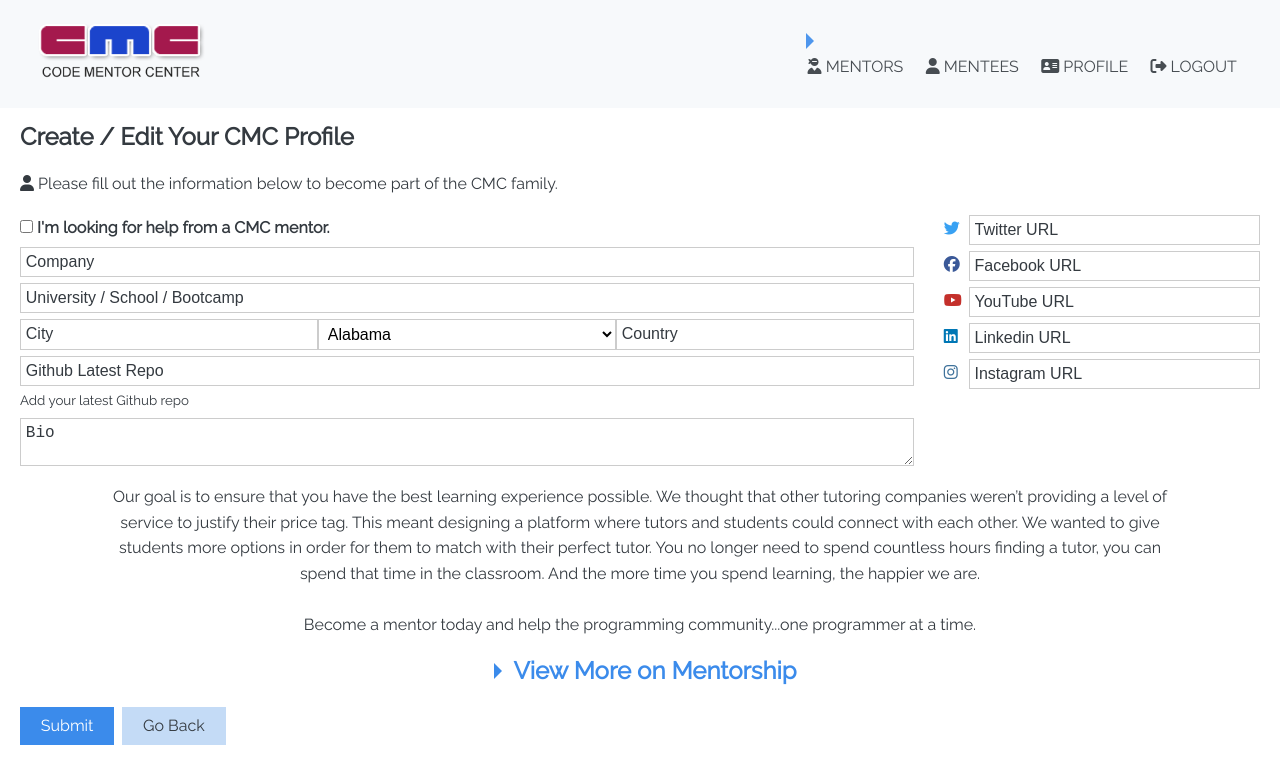
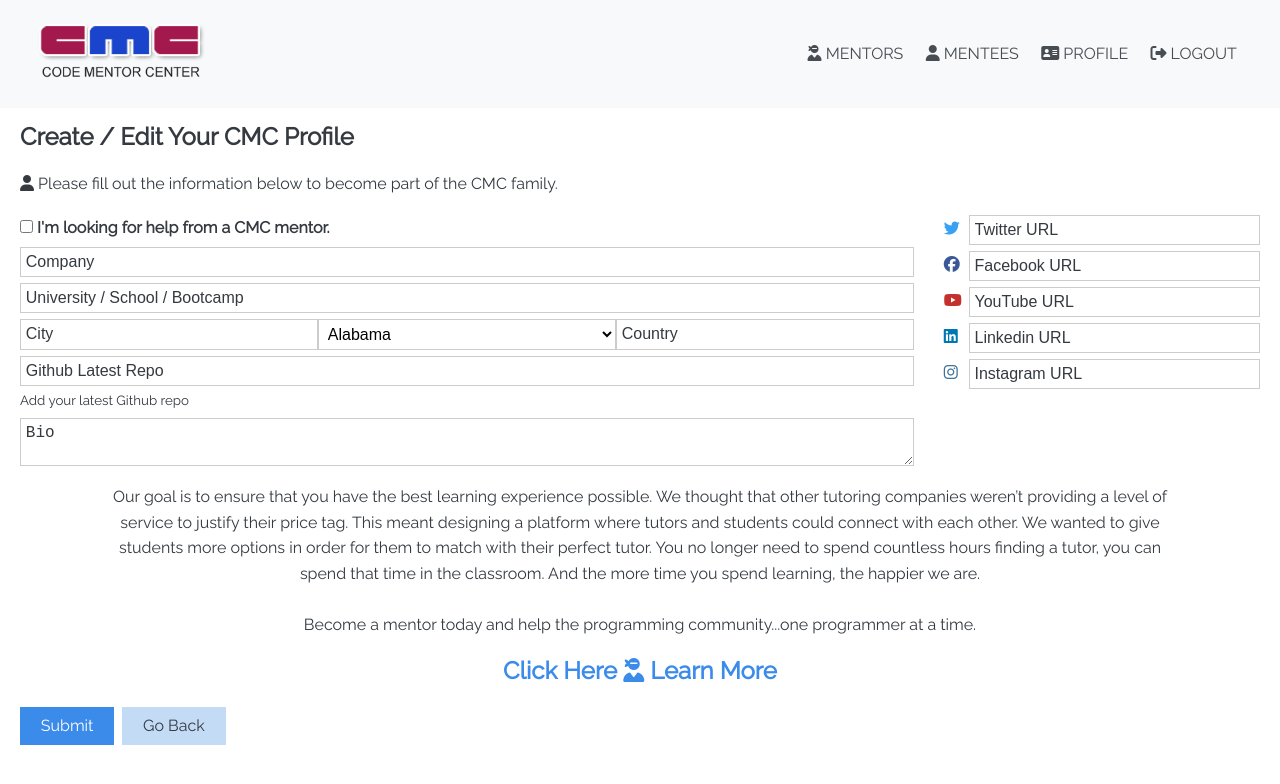
Before and after one commit to marcusgalvin/CodeMentorCenter, a React (Create React App) app in the folder client/: page /ProfileEdit in a window 1280 px wide. Shown: the top 784 px of the page. Built offline with nearby package versions, Linux system fonts and the light colour scheme.

Commit message:
Updated dropdown menu with new CTA and styling.

```diff
--- a/client/src/components/layout/ProfileEdit.jsx
+++ b/client/src/components/layout/ProfileEdit.jsx
@@ -153,11 +153,11 @@ const ProfileEdit = () => {
           <div className="mentorSignUp">
             <input type="checkbox" id="mentorViewMore" />
             <h3>
-              <label for="mentorViewMore">View More on Mentorship</label>
+              Click Here <i class="fas fa-user-ninja" /> Learn More
             </h3>
             <div className="hiddenMentorFields">
-              <input type="checkbox" className="beMentor" /> Please Sign me up
-              to become a CMC mentor
+              <input type="checkbox" className="beMentor" />{" "}
+              <strong>Please Sign me up to become a CMC mentor</strong>
               <div className="form-group">
                 <input
                   type="text"
--- a/client/src/index.css
+++ b/client/src/index.css
@@ -1239,6 +1239,10 @@ section.container {
   text-align: center;
 }
 
+.mentorSignUp h3 {
+  color: var(--cmc-darkblue-color);
+}
+
 #mentorViewMore[type="checkbox"] {
   position: absolute;
   top: 0;
@@ -1247,32 +1251,6 @@ section.container {
   height: 100%;
   opacity: 0;
   z-index: 1;
-}
-
-label {
-  cursor: pointer;
-  position: relative;
-  padding-left: 30px;
-  color: var(--cmc-darkblue-color);
-}
-label:before {
-  content: "";
-  position: absolute;
-  width: 0;
-  height: 0;
-  top: 50%;
-  left: 10px;
-  border-left: 8px solid var(--cmc-darkblue-color);
-  border-top: 8px solid transparent;
-  border-bottom: 8px solid transparent;
-  margin-top: -8px;
-}
-#mentorViewMore[type="checkbox"]:checked ~ h3 label:before {
-  border-left: 8px solid transparent;
-  border-top: 8px solid var(--cmc-darkblue-color);
-  border-right: 8px solid transparent;
-  margin-left: -4px;
-  margin-top: -4px;
 }
 
 .mentorSignUp .hiddenMentorFields {
```
